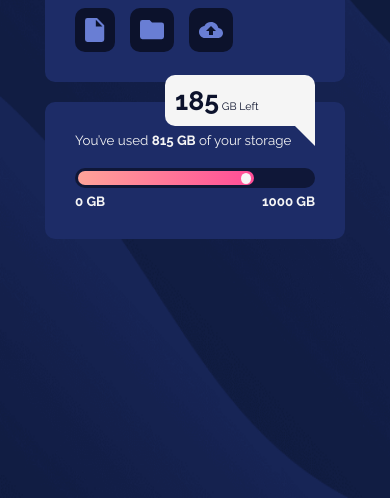
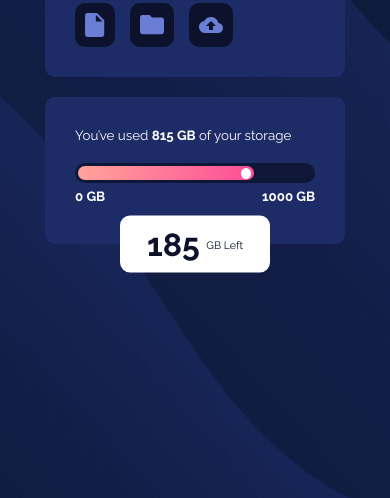
Before and after one commit to EmanMahm0ud/Fylo-data-storage-component, a plain HTML site: page index.html in a window 390 px wide. Shown: the part 346-844 px from the top of the page. Drawn offline with Linux system fonts and the light colour scheme.

Commit message:
Finish second card

```diff
--- a/CSS/style.css
+++ b/CSS/style.css
@@ -25,7 +25,7 @@ main {
 }
 
 p {
-    color: whitesmoke;
+    color: white;
     font-weight: 400;
     font-size: 10pt;
     font-family: 'Raleway', sans-serif;
@@ -36,7 +36,7 @@ img {
 }
 
 .first-card {
-    width: 300px;
+    width: 20%;
     padding: 30px;
     margin: 0 20px;
     border-radius: 10px;
@@ -70,7 +70,7 @@ img {
 }
 
 .second-card {
-    width: 500px;
+    width: 35%;
     padding: 30px;
     border-radius: 10px;
     position: relative;
@@ -110,28 +110,33 @@ img {
     height: 80%;
     margin-right: 3px;
     border-radius: 50%;
-    background-color: whitesmoke;
+    background-color: white;
 }
 
 .badge {
     position: absolute;
-    top: -20%;
-    right: 10%;
-    width: 150px;
+    top: -25%;
+    right: 30px;
+    width: 30%;
     padding: 10px;
     border-radius: 10px;
     border-bottom-right-radius: 0;
-    background-color: whitesmoke;
+    text-align: center;
+    background-color: white;
 }
 
 .badge p {
     color: hsl(229, 57%, 11%);
     font-size: 8pt;
+    display: flex;
+    justify-content: center;
+    align-items: center;
 }
 
 .badge .large {
+    padding-right: 5%;
     font-weight: 700;
-    font-size: 20pt;
+    font-size: 24pt;
 }
 
 .triangle {
@@ -140,13 +145,13 @@ img {
     top: 100%;
     width: 0;
     height: 0;
-    border-top: 20px solid whitesmoke;
+    border-top: 20px solid white;
     border-left: 20px solid transparent;
 }
 
 /* ---------------------------------- */
 
-@media screen and (max-width: 1000px) {
+@media screen and (max-width: 1080px) {
     body {
         background-image: url(../images/bg-mobile.png);
         background-size: 100% 100%;
@@ -158,8 +163,24 @@ img {
         width: 300px;
     }
 
-    .second-card, .first-card {
+    .first-card, .second-card {
         width: 100%;
         margin: 20px 0;
     }
+
+    .second-card {
+        padding-bottom: 40px;
+    }
+
+    .badge {
+        width: 50%;
+        top: 100%;
+        left: 50%;
+        transform: translate(-50%,-50%);
+        border-bottom-right-radius: 10px;
+    }
+
+    .triangle {
+        display: none;
+    }
 }
--- a/index.html
+++ b/index.html
@@ -43,7 +43,7 @@
     </div>
 
     <div class="badge">
-      <p><span class="large">185</span> GB Left</p>
+      <p><span class="large">185</span><span> GB Left</span></p>
       <div class="triangle"></div>
     </div>
   </div>
```
